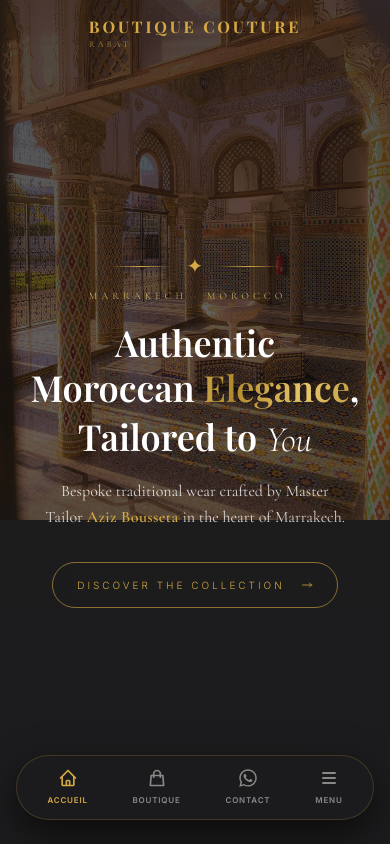
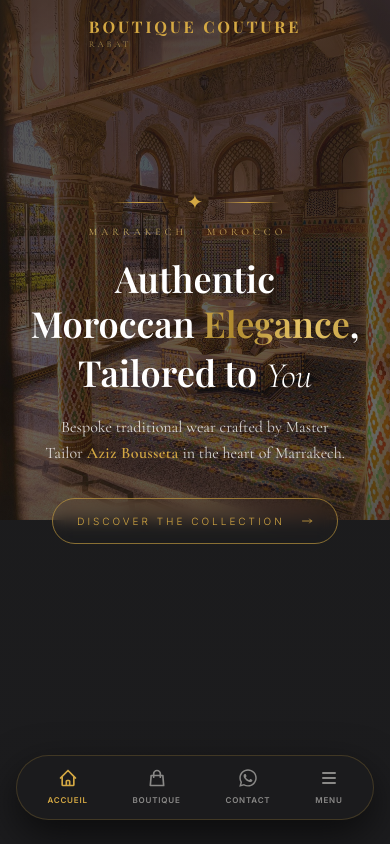
Before and after one commit to MohamedKARKACHI/boutiquecouturerabat, a React (Vite) app: page / in a window 390 px wide. Shown: the top 844 px of the page. Built offline with nearby package versions, Linux system fonts and the light colour scheme; a web font is replaced by a local one.

Commit message:
fix(hero): lift content position on mobile for better visibility

```diff
--- a/src/components/Hero.jsx
+++ b/src/components/Hero.jsx
@@ -71,7 +71,7 @@ export default function Hero() {
       <div className="absolute inset-0 bg-gradient-to-b from-charcoal/60 via-charcoal/40 to-charcoal/95 z-0 pointer-events-none" />
 
       {/* ── Content ── */}
-      <div className="relative z-10 section-container text-center w-full pt-[100px] pb-[80px] flex flex-col items-center justify-center min-h-screen">
+      <div className="relative z-10 section-container text-center w-full pt-[60px] pb-[40px] md:pt-[100px] md:pb-[80px] flex flex-col items-center justify-center min-h-screen -translate-y-16 md:translate-y-0">
         {/* Ornament */}
         <motion.div
           initial={{ opacity: 0, scale: 0.8 }}
```
